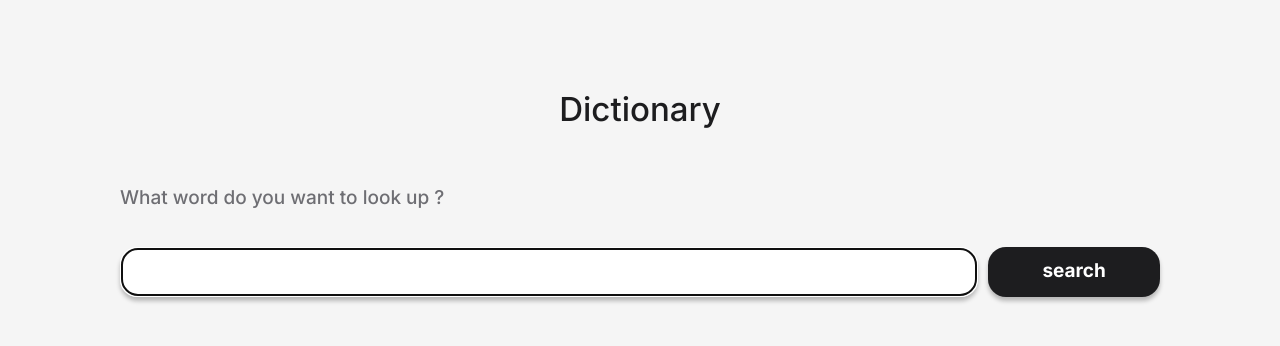
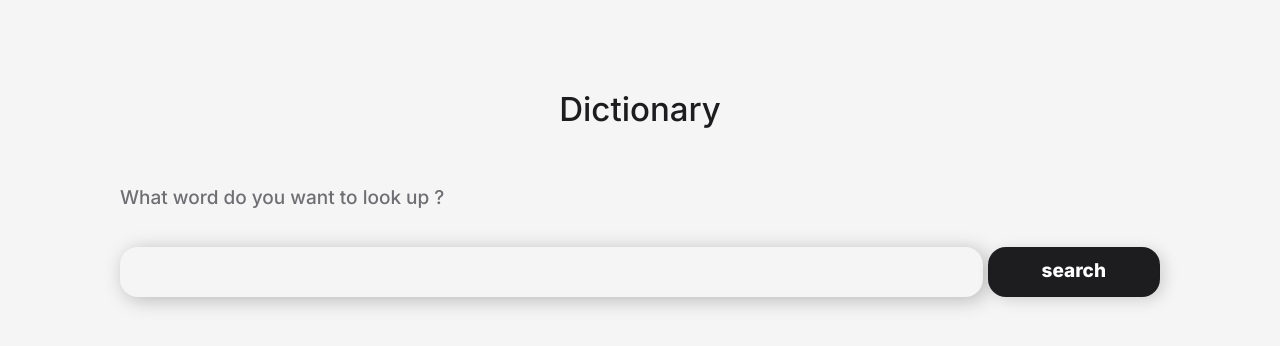
Before and after one commit to EvaSuper0115/dictionary-project, a React (Create React App) app: page / in a window 1280 px wide. Shown: the top 346 px of the page. Built offline with nearby package versions, Linux system fonts and the light colour scheme.

Commit message:
updated the font-color for search bar

```diff
--- a/src/App.css
+++ b/src/App.css
@@ -1,12 +1,13 @@
 :root {
   --primary-font-color: #1d1d1f;
   --secondary-font-color: #6e6e73;
-  --primary-font-weight: 400;
-  --accent-font-weight: 700;
+  --primary-font-weight: 500;
+  --accent-font-weight: 800;
   --background-color: #f5f5f5;
   --font-family: "Inter", sans-serif;
   --border-radius: 18px;
-  --box-shadow: 0px 4px 4px rgba(0, 0, 0, 0.25);
+  --box-shadow: 4px 3px 15px rgba(0, 0, 0, 0.15);
+  --onFocus-box-shadow: 4px 3px 19px rgba(0, 0, 0, 0.25);
   --primary-font-size: 19px;
   --accent-font-size: 33px;
 }
@@ -37,7 +38,12 @@ body {
 .form {
   display: grid;
   grid-template-columns: 5fr 1fr;
-  grid-gap: 10px;
+  grid-gap: 5px;
+}
+.search-bar:focus {
+  outline: none;
+  border-color: transparent;
+  box-shadow: var(--onFocus-box-shadow);
 }
 .search-bar,
 .searchButton {
@@ -45,11 +51,22 @@ body {
   min-height: 50px;
   border-radius: var(--border-radius);
   border-width: 0;
-  box-shadow: var(--box-shadow);
+  border-color: transparent;
   padding: 5px 15px;
-  color: #7646d5;
   font-weight: var(--accent-font-weight);
   font-size: var(--primary-font-size);
+  box-shadow: var(--box-shadow);
+}
+.searchButton:hover {
+  box-shadow: var(--onFocus-box-shadow);
+}
+.gradient-text {
+  background: linear-gradient(to top, #ff8bdf 0%, #317af2 100%);
+  background-clip: text;
+  color: transparent;
+  -webkit-background-clip: text;
+  -webkit-text-fill-color: transparent;
+  text-fill-color: transparent;
 }
 
 .searchButton {
--- a/src/SearchForm.js
+++ b/src/SearchForm.js
@@ -3,7 +3,11 @@ import React from "react";
 export default function SearchForm() {
   let form = (
     <form className="form" autoComplete="off">
-      <input className="search-bar" type="search" autoFocus="on"></input>
+      <input
+        className="search-bar gradient-text"
+        type="search"
+        autoFocus="on"
+      ></input>
       <button className="searchButton" type="submit">
         search
       </button>
```
